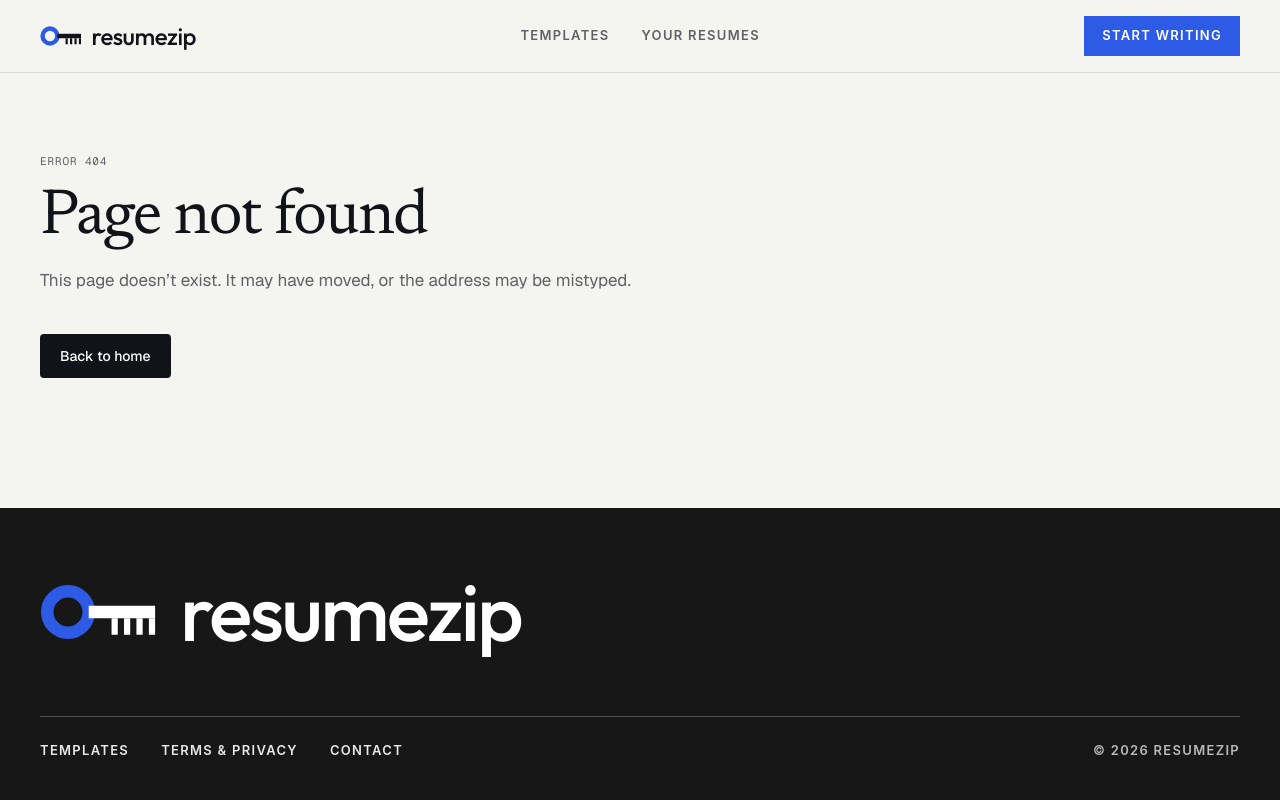
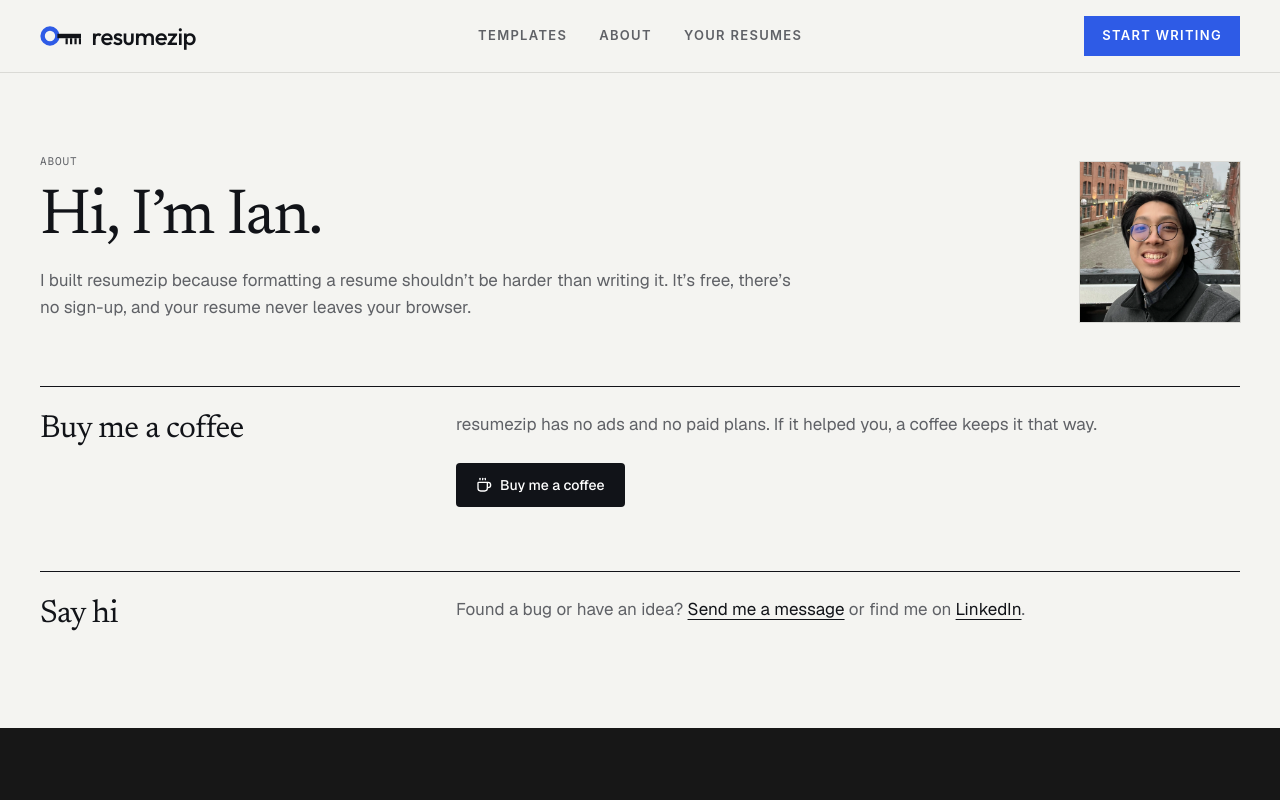
Before and after one commit to ian-hoang/resumezip, a Next.js app in the folder frontend/: page /about in a window 1280 px wide. Before the commit this address had no page. Shown: the top 800 px of the page. Built offline with nearby package versions, Linux system fonts and the light colour scheme.

Commit message:
bring back a short about page
With a buy-me-a-coffee button; its link is a placeholder for now.

Co-Authored-By: Claude Opus 5.5 <noreply@anthropic.com>

```diff
--- /dev/null
+++ b/frontend/src/app/about/page.tsx
@@ -0,0 +1,77 @@
+import type { Metadata } from "next"
+import Image from "next/image"
+import Link from "next/link"
+import { Coffee } from "lucide-react"
+import PageIntro from "@/components/site/PageIntro"
+import SiteFooter from "@/components/site/SiteFooter"
+import SiteHeader from "@/components/site/SiteHeader"
+
+export const metadata: Metadata = { title: "About" }
+
+// Placeholder until the donation page is set up.
+const COFFEE_URL = "#"
+const LINKEDIN_URL = "https://www.linkedin.com/in/ianhoangdev"
+
+const SECTION = "mt-16 grid gap-6 border-t border-ink pt-6 md:grid-cols-3 md:gap-12"
+const HEADING = "font-serif text-[28px] leading-[1.15] tracking-[-0.02em] md:text-[32px]"
+const TEXT_LINK = "text-ink underline underline-offset-4 hover:decoration-2"
+
+export default function AboutPage() {
+  return (
+    <div className="flex min-h-screen flex-col bg-paper">
+      <SiteHeader />
+      <main className="mx-auto w-full max-w-[1440px] flex-1 px-5 pb-24 pt-16 md:px-10 md:pt-20">
+        <PageIntro
+          label="About"
+          title="Hi, I’m Ian."
+          actions={
+            <Image
+              src="/myself.webp"
+              alt="Ian Hoang"
+              width={160}
+              height={160}
+              className="h-32 w-32 object-cover ring-1 ring-rule md:h-40 md:w-40"
+            />
+          }
+        >
+          I built resumezip because formatting a resume shouldn’t be harder than writing it. It’s free, there’s no
+          sign-up, and your resume never leaves your browser.
+        </PageIntro>
+
+        <section className={SECTION}>
+          <h2 className={HEADING}>Buy me a coffee</h2>
+          <div className="md:col-span-2">
+            <p className="max-w-2xl text-[17px] leading-relaxed text-ink-2">
+              resumezip has no ads and no paid plans. If it helped you, a coffee keeps it that way.
+            </p>
+            <a
+              href={COFFEE_URL}
+              target="_blank"
+              rel="noopener noreferrer"
+              className="mt-6 inline-flex h-11 items-center gap-2 rounded-[4px] bg-ink px-5 text-sm font-medium text-white transition-colors hover:bg-black"
+            >
+              <Coffee className="h-4 w-4" aria-hidden="true" />
+              Buy me a coffee
+            </a>
+          </div>
+        </section>
+
+        <section className={SECTION}>
+          <h2 className={HEADING}>Say hi</h2>
+          <p className="max-w-2xl text-[17px] leading-relaxed text-ink-2 md:col-span-2">
+            Found a bug or have an idea?{" "}
+            <Link href="/contact" className={TEXT_LINK}>
+              Send me a message
+            </Link>{" "}
+            or find me on{" "}
+            <a href={LINKEDIN_URL} target="_blank" rel="noopener noreferrer" className={TEXT_LINK}>
+              LinkedIn
+            </a>
+            .
+          </p>
+        </section>
+      </main>
+      <SiteFooter />
+    </div>
+  )
+}
--- a/frontend/src/components/site/SiteFooter.tsx
+++ b/frontend/src/components/site/SiteFooter.tsx
@@ -3,6 +3,7 @@ import Logo from "./Logo"
 
 const LINKS = [
   { href: "/templates", label: "Templates" },
+  { href: "/about", label: "About" },
   { href: "/terms", label: "Terms & privacy" },
   { href: "/contact", label: "Contact" },
 ]
--- a/frontend/src/components/site/SiteHeader.tsx
+++ b/frontend/src/components/site/SiteHeader.tsx
@@ -8,6 +8,7 @@ import { StartWritingLink } from "./StartWriting"
 
 const LINKS = [
   { href: "/templates", label: "Templates" },
+  { href: "/about", label: "About" },
   { href: "/create/dashboard", label: "Your resumes" },
 ]
 
```
